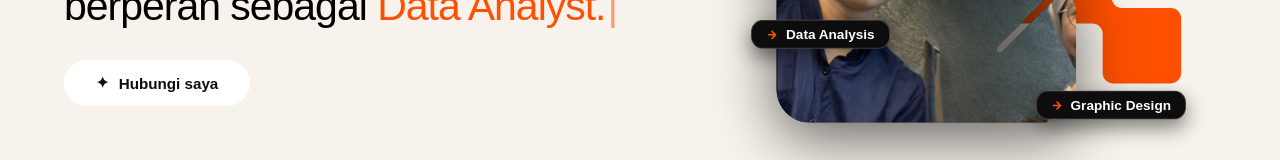
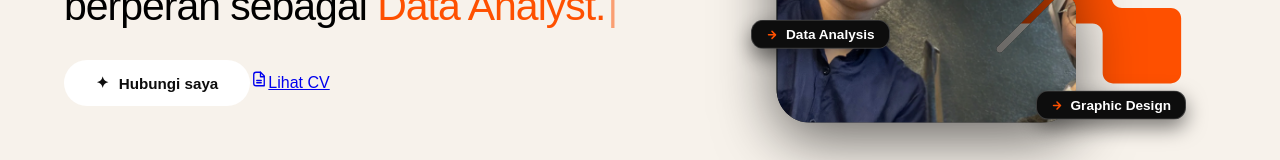
Before and after one commit to Darren0099/Raffli-dev, a Next.js app: page / in a window 1280 px wide. Shown: the part 519-679 px from the top of the page. Built offline with nearby package versions, Linux system fonts and the light colour scheme.

Commit message:
feat: link Figma CV beside hero contact CTA

```diff
--- a/components/Hero.tsx
+++ b/components/Hero.tsx
@@ -68,6 +68,19 @@ export default function Hero({ t, lang }: { t: any, lang: 'id' | 'en' }) {
           >
             <a href="mailto:almanraffli1@gmail.com" className="get-in-touch-btn">
               <span>✦</span> {lang === 'id' ? 'Hubungi saya' : 'Get in touch'}
+            </a>
+            <a
+              href="https://www.figma.com/design/5lMF2OCWkAF4T5FELbKmn3"
+              className="see-cv-btn"
+              target="_blank"
+              rel="noopener noreferrer"
+              aria-label={lang === 'id' ? 'Lihat CV di Figma' : 'See CV in Figma'}
+            >
+              <svg width="18" height="18" viewBox="0 0 24 24" fill="none" aria-hidden="true">
+                <path d="M8 3h6l5 5v13H8a3 3 0 0 1-3-3V6a3 3 0 0 1 3-3Z" stroke="currentColor" strokeWidth="1.8" strokeLinejoin="round" />
+                <path d="M14 3v6h5M9 14h6M9 17h6" stroke="currentColor" strokeWidth="1.8" strokeLinecap="round" strokeLinejoin="round" />
+              </svg>
+              {lang === 'id' ? 'Lihat CV' : 'See CV'}
             </a>
           </motion.div>
         </div>
```
